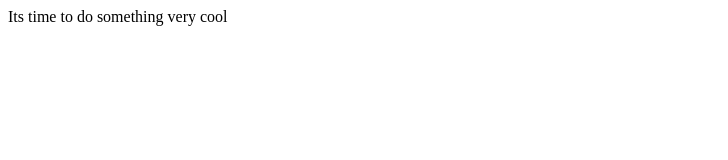
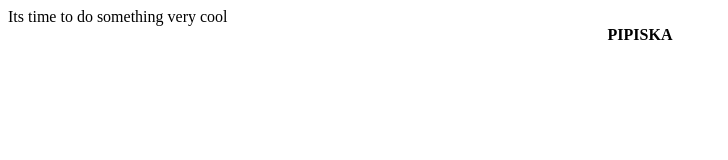
Before and after one commit to CGPX/BWLanding, a plain HTML site: page index.html in a window 1280 px wide. Shown: the whole page, without its empty margins (0-728 px from the left). Drawn offline with Linux system fonts and the light colour scheme.

Commit message:
добавил крутую штуку

```diff
--- a/index.html
+++ b/index.html
@@ -12,5 +12,6 @@
     </head>
     <body>
         <div>Its time to do something very cool</div>
+        <center><b>PIPISKA</b></center>
     </body>
 </html>
```
